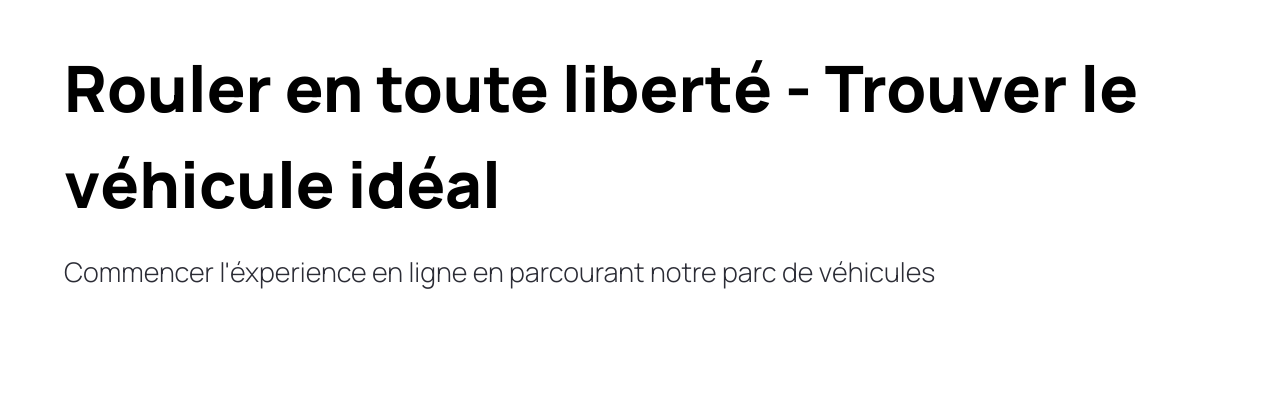
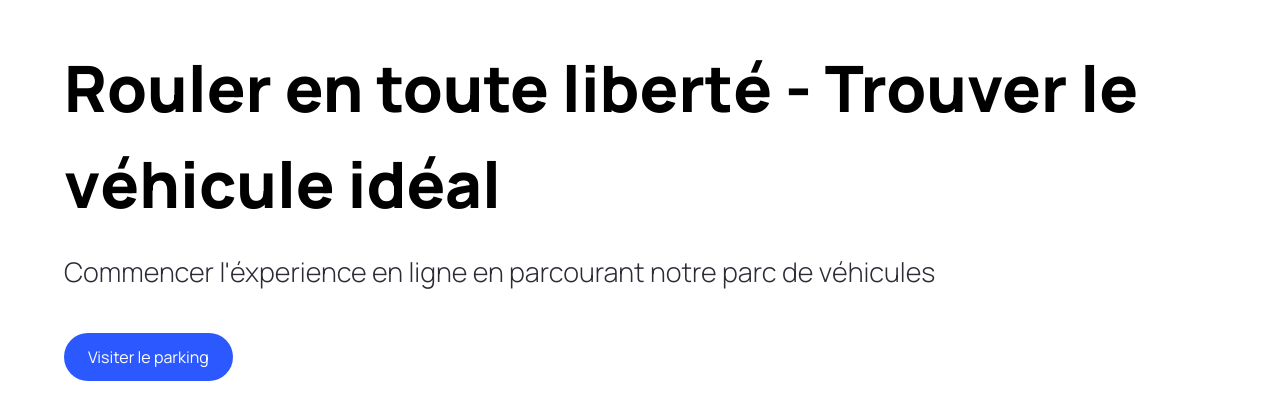
Before and after one commit to Toty-01/cars, a Next.js app: page / in a window 1280 px wide. Shown: the part 104-524 px from the top of the page. Built offline with nearby package versions, Linux system fonts and the light colour scheme.

Commit message:
premier composant btn ok

```diff
--- /dev/null
+++ b/components/CustomButton.tsx
@@ -0,0 +1,21 @@
+"use client"
+
+import { CustomButtonProps } from "@/types";
+import Image from "next/image";
+
+const CustomButton = ({ title, containerStyles, handleClick}: CustomButtonProps) => {
+  return (
+    <button
+      disabled={false}
+      type={"button"}
+      className={`custom-btn ${containerStyles}`}
+      onClick={handleClick}
+      >
+        <span className={`flex-1`}>
+          {title}
+        </span>
+    </button>
+  )
+}
+
+export default CustomButton
--- a/components/Hero.tsx
+++ b/components/Hero.tsx
@@ -1,6 +1,14 @@
+"use client"
+
 import React from 'react'
+import { CustomButton } from '.'
 
 const Hero = () => {
+
+  const handleScroll = () => {
+
+  }
+
   return (
     <div className='hero'>
       <div className="flex-1 pt-36 padding-x">
@@ -10,9 +18,11 @@
         <p className="hero__subtitle">
           Commencer l'éxperience en ligne en parcourant notre parc de véhicules
         </p>
-        <button className=''>
-
-        </button>
+        <CustomButton
+         title="Visiter le parking"
+         containerStyles="bg-primary-blue text-white rounded-full mt-10"
+         handleClick={handleScroll}
+        />
       </div>
     </div>
   )
--- a/components/index.ts
+++ b/components/index.ts
@@ -1,5 +1,7 @@
 import Hero from './Hero';
+import CustomButton from './CustomButton';
 
 export {
-  Hero
+  Hero,
+  CustomButton,
 }
--- /dev/null
+++ b/types/index.ts
@@ -0,0 +1,8 @@
+import { MouseEventHandler } from "react"
+
+export interface CustomButtonProps {
+  title: string;
+  containerStyles?: string;
+  handleClick?:
+  MouseEventHandler<HTMLButtonElement>;
+}
```
